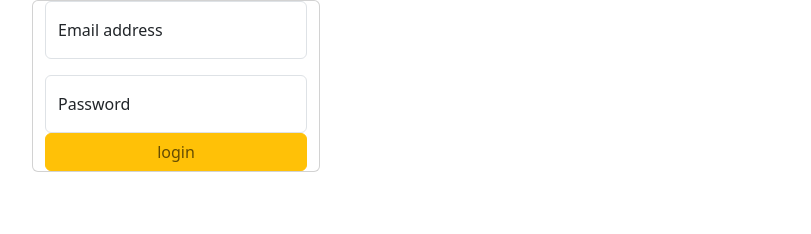
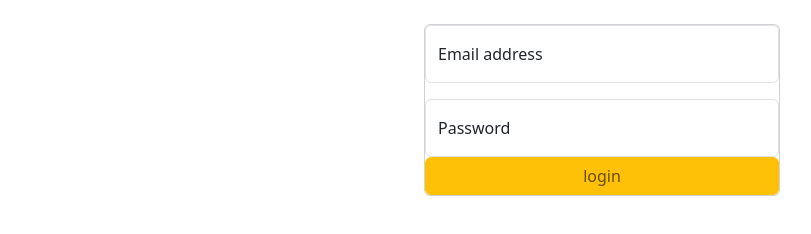
Before and after one commit to Kirankumar6362/loginpage, a plain HTML site: page index.html in a window 1280 px wide. Shown: the whole page, without its empty margins (38-849 px from the left). Drawn offline with nearby package versions, Linux system fonts and the light colour scheme.

Commit message:
centered login page

```diff
--- a/index.html
+++ b/index.html
@@ -7,10 +7,10 @@
     <link href="https://cdn.jsdelivr.net/npm/bootstrap@5.3.3/dist/css/bootstrap.min.css" rel="stylesheet" integrity="sha384-QWTKZyjpPEjISv5WaRU9OFeRpok6YctnYmDr5pNlyT2bRjXh0JMhjY6hW+ALEwIH" crossorigin="anonymous">
   </head>
   <body>
-    <div class="container">
+    <div class="container mt-4">
         <div class="row">
-            <div class="col-sm-12 col-md-12"></div>
-            <div class="card login-card" style="width: 18rem;">
+            <div class="col-sm-12 col-md-4 d block mx-auto">
+            <div class="card login-card">
                 <!-- username -->
                 <div class="form-floating mb-3">
                     <input type="email" class="form-control" id="floatingInput" placeholder="name@example.com">
```
